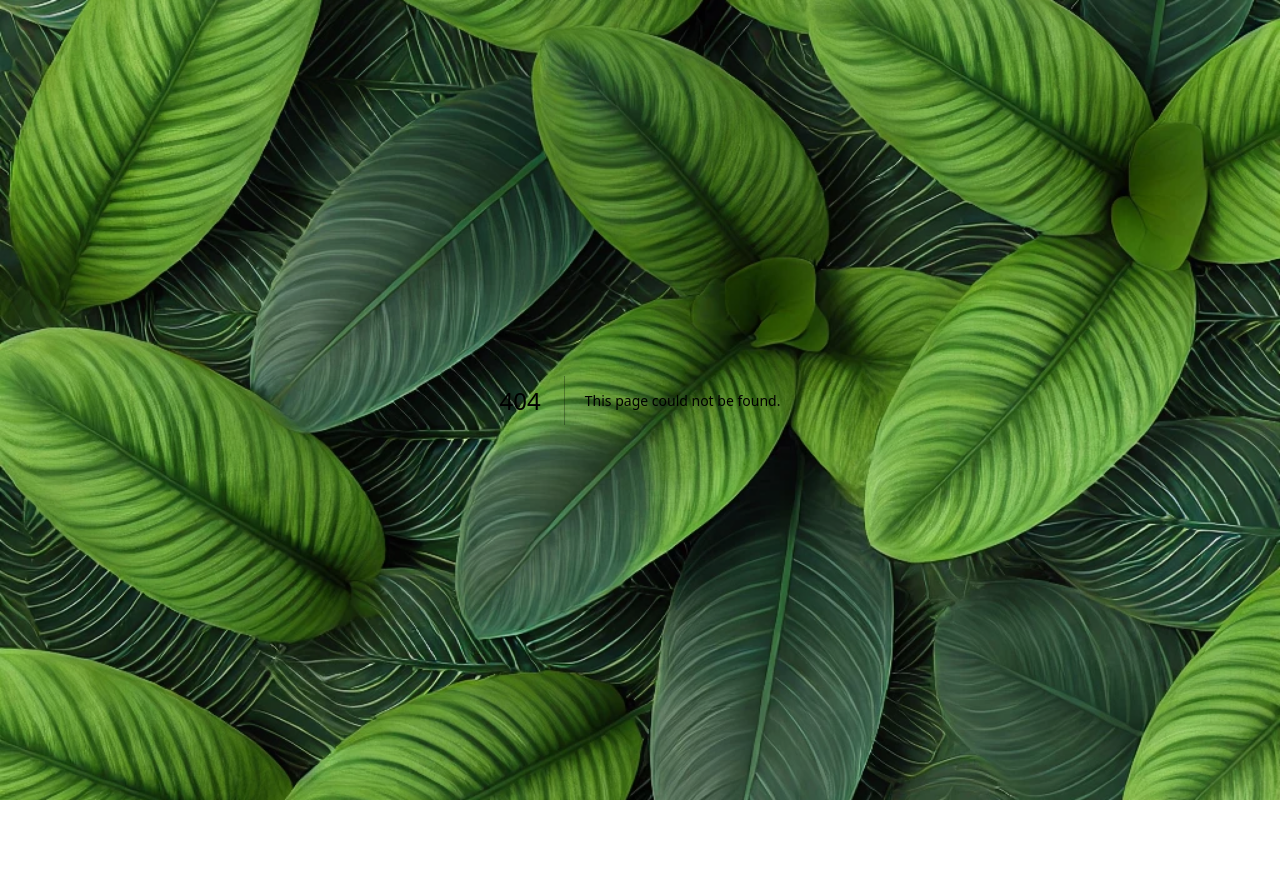
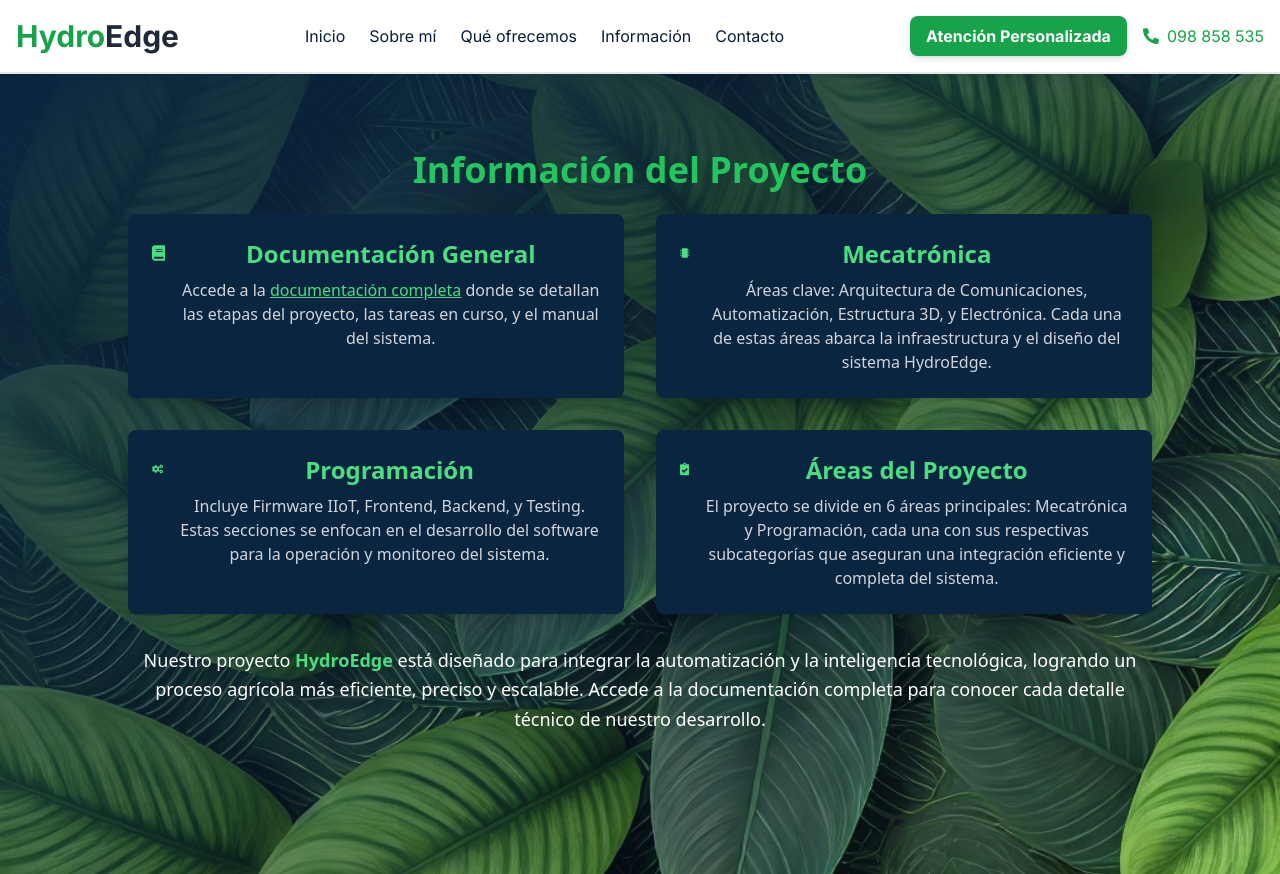
Before and after one commit to RamaGV/HydroEdge_front, a Next.js app: page /informacion in a window 1280 px wide. Before the commit this address had no page. Before the commit the page ends 800 px from the top, so only its background shows below. Built offline with nearby package versions, Linux system fonts and the light colour scheme.

Commit message:
Agrego sección información

```diff
--- /dev/null
+++ b/app/informacion/components/InfoSection.tsx
@@ -0,0 +1,55 @@
+// components/InfoSection.tsx
+
+import React from 'react';
+import { FaBook, FaMicrochip, FaCogs, FaClipboardCheck } from 'react-icons/fa';
+
+const InfoSection: React.FC = () => {
+  return (
+    <section className="max-w-5xl mx-auto mb-16">
+      <h1 className="text-4xl font-bold mb-6 text-green-500">Información del Proyecto</h1>
+      <div className="grid grid-cols-1 md:grid-cols-2 gap-8 mb-8">
+        <div className="bg-[#0A2540] rounded-lg p-6 shadow-lg flex items-start space-x-4">
+          <FaBook className="text-green-400 text-3xl" />
+          <div>
+            <h3 className="text-2xl font-bold text-green-400 mb-2">Documentación General</h3>
+            <p className="text-base text-gray-300">
+              Accede a la <a href="https://www.notion.so/ramagvr23/Desarrollo-y-Documentaci-n-del-Proyecto-HydroEdge-687363db18464821afbb84e0fd84535d" className="text-green-400 underline">documentación completa</a> donde se detallan las etapas del proyecto, las tareas en curso, y el manual del sistema.
+            </p>
+          </div>
+        </div>
+        <div className="bg-[#0A2540] rounded-lg p-6 shadow-lg flex items-start space-x-4">
+          <FaMicrochip className="text-green-400 text-3xl" />
+          <div>
+            <h3 className="text-2xl font-bold text-green-400 mb-2">Mecatrónica</h3>
+            <p className="text-base text-gray-300">
+              Áreas clave: Arquitectura de Comunicaciones, Automatización, Estructura 3D, y Electrónica. Cada una de estas áreas abarca la infraestructura y el diseño del sistema HydroEdge.
+            </p>
+          </div>
+        </div>
+        <div className="bg-[#0A2540] rounded-lg p-6 shadow-lg flex items-start space-x-4">
+          <FaCogs className="text-green-400 text-3xl" />
+          <div>
+            <h3 className="text-2xl font-bold text-green-400 mb-2">Programación</h3>
+            <p className="text-base text-gray-300">
+              Incluye Firmware IIoT, Frontend, Backend, y Testing. Estas secciones se enfocan en el desarrollo del software para la operación y monitoreo del sistema.
+            </p>
+          </div>
+        </div>
+        <div className="bg-[#0A2540] rounded-lg p-6 shadow-lg flex items-start space-x-4">
+          <FaClipboardCheck className="text-green-400 text-3xl" />
+          <div>
+            <h3 className="text-2xl font-bold text-green-400 mb-2">Áreas del Proyecto</h3>
+            <p className="text-base text-gray-300">
+              El proyecto se divide en 6 áreas principales: Mecatrónica y Programación, cada una con sus respectivas subcategorías que aseguran una integración eficiente y completa del sistema.
+            </p>
+          </div>
+        </div>
+      </div>
+      <p className="text-lg leading-relaxed">
+        Nuestro proyecto <span className="text-green-400 font-semibold">HydroEdge</span> está diseñado para integrar la automatización y la inteligencia tecnológica, logrando un proceso agrícola más eficiente, preciso y escalable. Accede a la documentación completa para conocer cada detalle técnico de nuestro desarrollo.
+      </p>
+    </section>
+  );
+};
+
+export default InfoSection;
--- /dev/null
+++ b/app/informacion/page.tsx
@@ -0,0 +1,18 @@
+// pages/Informacion.tsx
+
+import React from 'react';
+import Header_lg from '@/components/Header_lg';
+import InfoSection from './components/InfoSection';
+
+const Informacion: React.FC = () => {
+  return (
+    <>
+      <Header_lg />
+      <div className="min-h-screen bg-gradient-to-br from-[#0A2540] text-white p-8 flex justify-center items-center flex-col text-center font-sans select-none">
+        <InfoSection />
+      </div>
+    </>
+  );
+};
+
+export default Informacion;
--- a/app/nosotros/components/AbboutSection.tsx
+++ b/app/nosotros/components/AbboutSection.tsx
@@ -6,11 +6,11 @@ const AboutSection: React.FC = () => {
   return (
     <section className="max-w-5xl mx-auto mb-16 flex flex-col md:flex-row items-center md:items-start md:space-x-16">
       {/* Imagen Personal */}
-      <div className="w-full md:w-1/3 mb-8 md:mb-0 flex justify-center mt-12">
+      <div className="w-full md:w-1/3 mb-8 md:mb-0 flex justify-center">
         <Image
           src="/professional_photo.jpg"
           alt="Ramiro Vázquez"
-          className="rounded-lg shadow-xl"
+          className="rounded-lg shadow-2xl"
           width={400}
           height={400}
         />
@@ -18,7 +18,7 @@ const AboutSection: React.FC = () => {
 
       {/* Texto de la descripción personal */}
       <div className="w-full md:w-2/3 space-y-6">
-        <h1 className="text-4xl font-bold mb-4 text-green-500">Sobre Mí</h1>
+        <h1 className="text-4xl font-bold mb-4 text-green-500">Sobre mí</h1>
         <p className="text-lg leading-relaxed mb-4">
           Soy Ramiro Vázquez, estudiante de Ingeniería en Mecatrónica, con formación previa en Ingeniería en Sistemas en la Universidad ORT. Mi experiencia en sistemas me permite tener una visión más amplia y estratégica al abordar proyectos de ingeniería. Actualmente, estoy aplicando mis conocimientos de programación en el ámbito de la mecatrónica, un área que me apasiona y en la que me estoy especializando.
         </p>
--- a/app/nosotros/components/ProjectsGrid.tsx
+++ b/app/nosotros/components/ProjectsGrid.tsx
@@ -9,13 +9,13 @@ const projects = [
     imageUrl: '/proyecto1.webp',
   },
   {
-    title: 'Tablero Digital CrossFit',
-    description: 'Un tablero digital para sesiones de CrossFit que permite monitorear y visualizar el tiempo y tipo de ejercicio en curso. Cuenta con funcionalidades de seguimiento automático para cada rutina, mostrando intervalos y registros de desempeño para mejorar el rendimiento de los atletas.',
+    title: 'Panel de Monitoreo Hidropónico',
+    description: 'Desarrollo de un dashboard para visualizar datos de sensores de una instalación hidropónica, utilizando React y comunicación en tiempo real con MQTT.',
     imageUrl: '/proyecto2.webp',
   },
   {
-    title: 'Sistema de Monitoreo de Glucosa CGM Inteligente',
-    description: 'Un sistema avanzado de monitoreo continuo de glucosa que se conecta constantemente para ofrecer datos en tiempo real. Este sistema permite a los usuarios tener un mejor control de sus niveles de glucosa, con alertas automáticas para situaciones críticas y conectividad con otros dispositivos para una gestión integral.',
+    title: 'Robot de Inspección Autónomo',
+    description: 'Robot móvil con sensores ultrasónicos para la inspección de áreas de difícil acceso, con control remoto desde una aplicación móvil.',
     imageUrl: '/proyecto3.webp',
   },
 ];
@@ -24,7 +24,7 @@ const ProjectsGrid: React.FC = () => {
   return (
     <section className="max-w-6xl mx-auto mb-16">
       <h2 className="text-4xl font-bold mb-8 text-green-500">Proyectos Finalizados</h2>
-      <div className="grid grid-cols-1 md:grid-cols-2 lg:grid-cols-3 gap-10">
+      <div className="grid grid-cols-1 md:grid-cols-2 lg:grid-cols-3 gap-8">
         {projects.map((project, index) => (
           <ProjectCard
             key={index}
--- a/app/nosotros/page.tsx
+++ b/app/nosotros/page.tsx
@@ -8,7 +8,7 @@ const Nosotros: React.FC = () => {
   return (
     <>
         <Header_lg />
-        <div className="min-h-screen bg-gradient-to-br from-[#0A2540] text-white p-8">
+        <div className="min-h-screen bg-gradient-to-br from-[#0A2540] text-white p-8 flex flex-col items-center text-center font-sans">
           <AboutSection />
           <ProjectsGrid />
         </div>
--- a/components/Header_lg.tsx
+++ b/components/Header_lg.tsx
@@ -15,11 +15,10 @@ export default function Header_lg() {
         </div>
         <nav className="hidden md:flex space-x-6">
           <Link href="/" className="hover:text-green-500 transition duration-300 ease-in-out">Inicio</Link>
-          <Link href="/nosotros" className="hover:text-green-500 transition duration-300 ease-in-out">Nosotros</Link>
+          <Link href="/nosotros" className="hover:text-green-500 transition duration-300 ease-in-out">Sobre mí</Link>
           <Link href="/queOfrecemos" className="hover:text-green-500 transition duration-300 ease-in-out">Qué ofrecemos</Link>
           <Link href="/informacion" className="hover:text-green-500 transition duration-300 ease-in-out">Información</Link>
-          <Link href="/blog" className="hover:text-green-500 transition duration-300 ease-in-out">Blog</Link>
-          <Link href="/hablemos" className="hover:text-green-500 transition duration-300 ease-in-out">Hablemos</Link>
+          <Link href="/hablemos" className="hover:text-green-500 transition duration-300 ease-in-out">Contacto</Link>
         </nav>
 
         <div className="hidden md:flex items-center space-x-4">
```
Also changed, not shown: app/nosotros/components/ProjectCard.tsx (line endings or trailing spaces).
